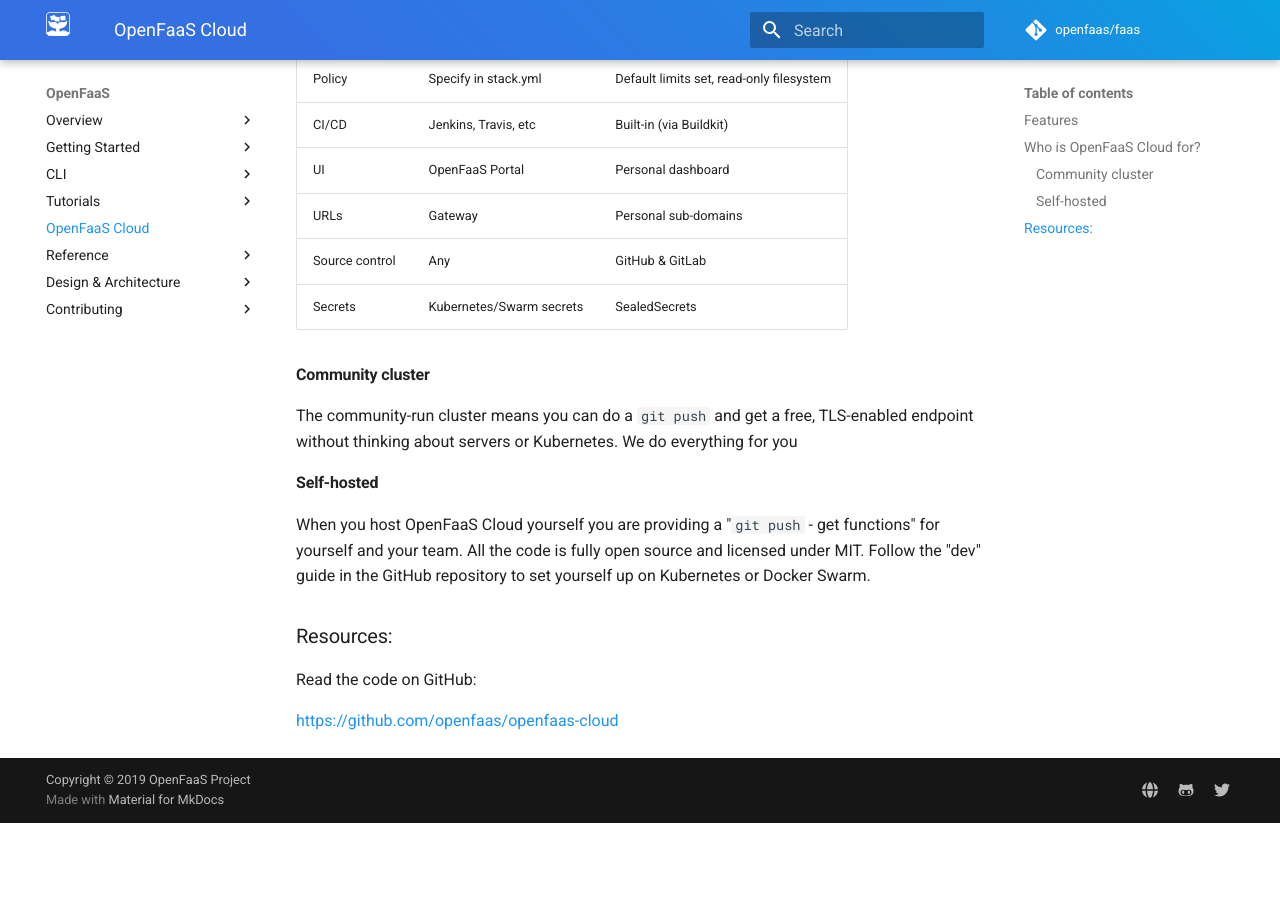
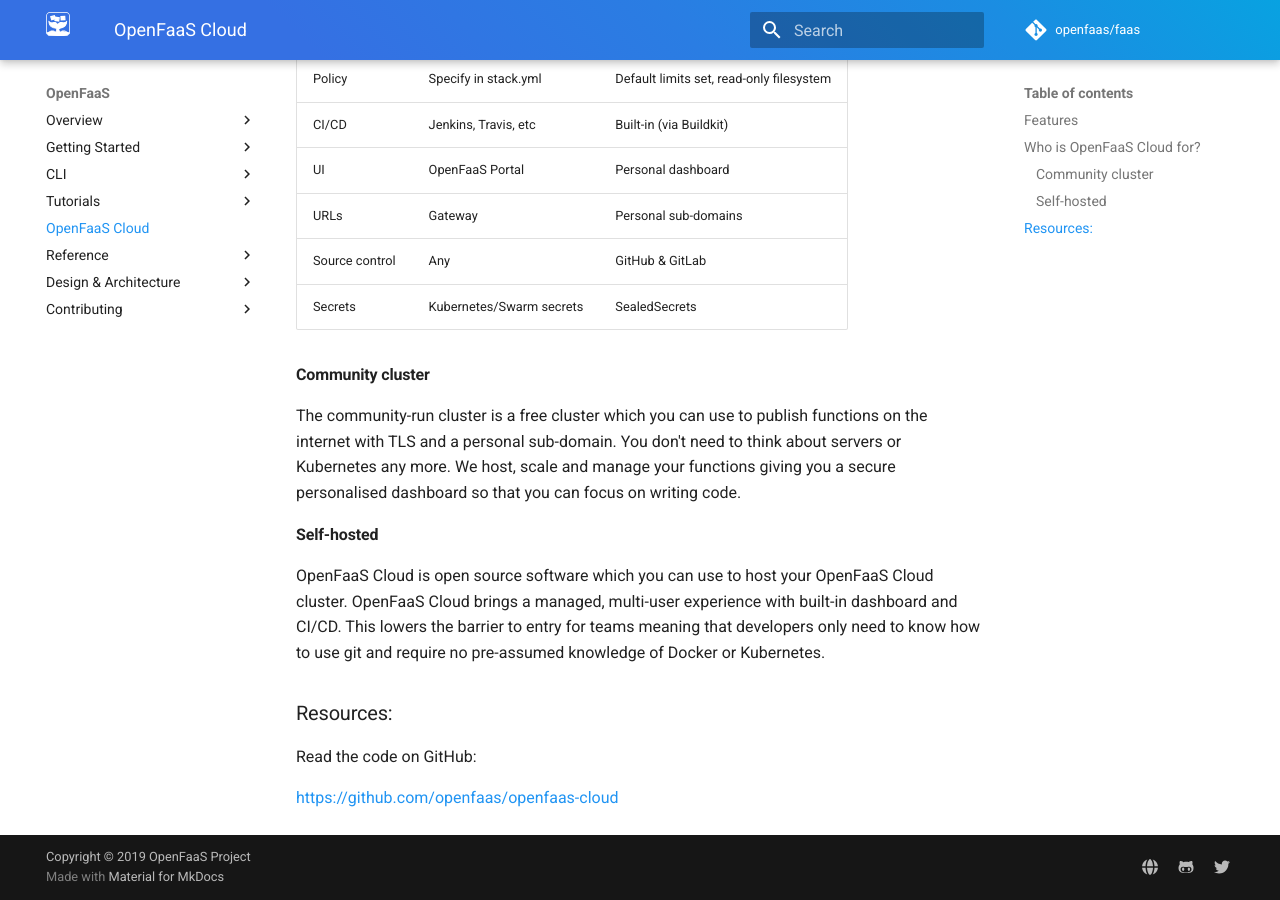
Before and after one commit to openfaas/docs, an MkDocs documentation site: the page built from docs/openfaas-cloud/intro.md, in a window 1280 px wide and 900 px high, scrolled down 1070 px. Built offline with MkDocs 1.6.1 and Material for MkDocs 9.7.7, drawn with Linux system fonts in a browser that asks for light colours; comment, search, counter and statistics services are not loaded; before the commit the page ends 1893 px from its top, so only the background shows below that.

Commit message:
Reword OFC self-hosted vs community cluster
Signed-off-by: Alex Ellis (VMware) <alexellis2@gmail.com>

```diff
--- a/docs/openfaas-cloud/intro.md
+++ b/docs/openfaas-cloud/intro.md
@@ -36,11 +36,11 @@ OpenFaaS Cloud is for anyone who wants to focus on shipping functions without wo
 
 #### Community cluster
 
-The community-run cluster means you can do a `git push` and get a free, TLS-enabled endpoint without thinking about servers or Kubernetes. We do everything for you
+The community-run cluster is a free cluster which you can use to publish functions on the internet with TLS and a personal sub-domain. You don't need to think about servers or Kubernetes any more. We host, scale and manage your functions giving you a secure personalised dashboard so that you can focus on writing code.
 
 #### Self-hosted
 
-When you host OpenFaaS Cloud yourself you are providing a "`git push` - get functions" for yourself and your team. All the code is fully open source and licensed under MIT. Follow the "dev" guide in the GitHub repository to set yourself up on Kubernetes or Docker Swarm.
+OpenFaaS Cloud is open source software which you can use to host your OpenFaaS Cloud cluster. OpenFaaS Cloud brings a managed, multi-user experience with built-in dashboard and CI/CD. This lowers the barrier to entry for teams meaning that developers only need to know how to use git and require no pre-assumed knowledge of Docker or Kubernetes.
 
 ### Resources:
 
```
